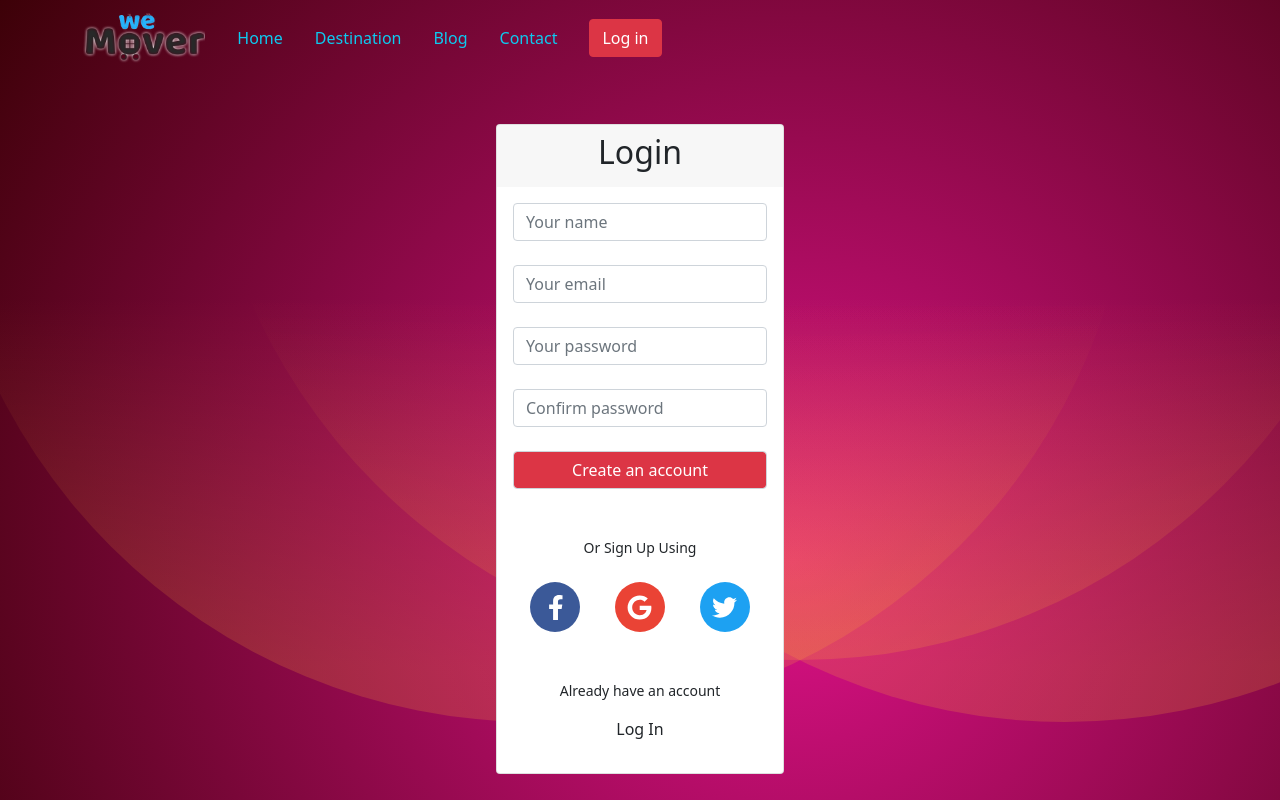
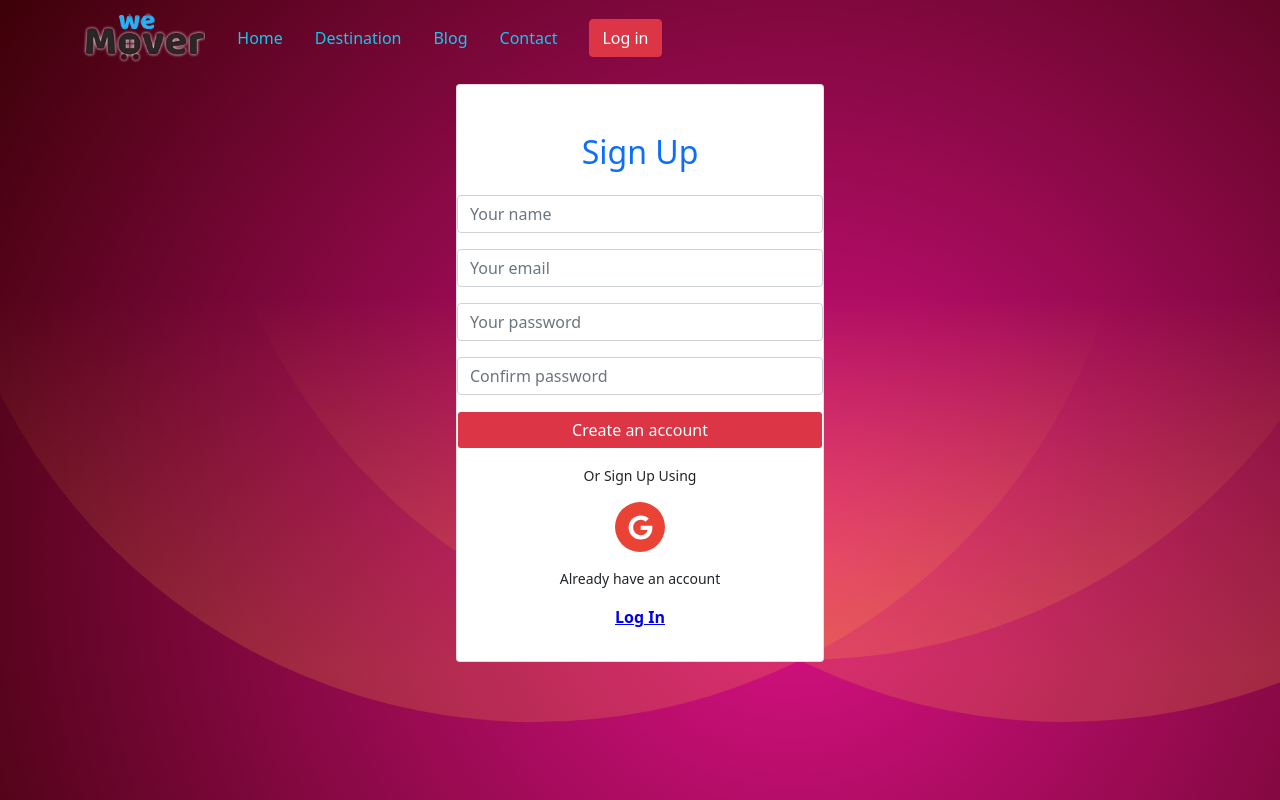
Before and after one commit to Arifuzzaman-Nishan/We-Mover, a React (Create React App) app: page /login in a window 1280 px wide. Both pictures are taken after a click on the element "Sign Up". Built offline with nearby package versions, Linux system fonts and the light colour scheme.

Commit message:
bug fixed

```diff
--- a/src/Component/Login/Login.css
+++ b/src/Component/Login/Login.css
@@ -22,14 +22,36 @@
 .google:hover{
     background-color: rgb(51, 50, 50);
 }
-.twitter:hover{
+
+/* input[type=submit]{
+    font-size: 18px;
+    background-color: #E73040;
+} */
+
+/* input[type=submit]:hover{
     background-color: rgb(51, 50, 50);
+} */
+/* .button{
+    background-color: #E73040;
+} */
+
+
+.link{
+    text-decoration: underline;
+    cursor: pointer;
+    color: #0000EE;
+    font-weight: 600;
 }
-.facebook:hover{
-    background-color: rgb(51, 50, 50);
-  }
-.logged-in{
-    font-size: 16px;
-    line-height: 1.2;
-    color: #1DA1F2;
+.link:active {
+    color: #EE0000;
 }
+.link:visited {
+    color: #551A8B;
+}
+
+body {padding:0px; margin:0px;}
+/* form {
+    padding:0px 1px 2px 7px;
+    margin:2px 0px 2px 0px;
+    border-bottom:#CCC dotted 1px;
+} */
--- a/src/Component/Login/Login.js
+++ b/src/Component/Login/Login.js
@@ -21,7 +21,7 @@ if (!firebase.apps.length) {
 const Login = () => {
     const { register, handleSubmit, watch, errors, reset } = useForm();
     const password = useRef({});
-    // password.current = watch("password", "");
+    password.current = watch("password", "");
 
 
     const [loggedInUser, setLoggedInUser] = useContext(userContext);
@@ -75,6 +75,7 @@ const Login = () => {
                     console.log(errorCode, errorMessage);
                 });
         }
+        // reset();
     }
 
     console.log(loggedInUser);
@@ -110,8 +111,8 @@ const Login = () => {
 
 
 
-    const { name } = useParams();
-    const vehicleInfo = fakeData.find(vehicleName => vehicleName.name === name);
+    // const { name } = useParams();
+    // const vehicleInfo = fakeData.find(vehicleName => vehicleName.name === name);
 
 
     const [newUser, setNewUser] = useState(false);
@@ -121,54 +122,27 @@ const Login = () => {
     }
 
 
-    // const handleFb = () => {
-    //     const fbProvider = new firebase.auth.FacebookAuthProvider();
-
-    //     firebase
-    //         .auth()
-    //         .signInWithPopup(fbProvider)
-    //         .then((result) => {
-    //             var credential = result.credential;
-
-    //             // The signed-in user info.
-    //             var user = result.user;
-    //             console.log(user);
-
-    //         })
-    //         .catch((error) => {
-    //             // Handle Errors here.
-    //             var errorCode = error.code;
-    //             var errorMessage = error.message;
-    //             // The email of the user's account used.
-    //             var email = error.email;
-    //             // The firebase.auth.AuthCredential type that was used.
-    //             var credential = error.credential;
-    //             console.log(errorCode, errorMessage, email, credential);
-
-    //             // ...
-    //         });
-    // }
-
     return (
         <>
             <div className="container d-flex justify-content-center">
-                <div className="card mt-5" style={{ width: "18rem" }}>
-                    <div style={{ border: 'none' }} className='card-header'>
-                        <h2 className='text-center'>Login</h2>
-                    </div>
-                    <div className="card-body">
+                <div className="card pl-5 pr-5 pt-5 pb-3 mt-2" style={{ width: "23rem" }}>
+                    {
+                        newUser ? <h2 className='text-center text-primary'>Sign Up</h2>
+                            :
+                            <h2 className='text-center text-primary'>Login</h2>
+                    }
                     <form onSubmit={handleSubmit(onSubmit)}>
 
                         {/* for name */}
-                            {newUser && <input className='form-control' type="name" name='name' placeholder='Your name' ref={register({ required: true })} />}
+                        {newUser && <input className='mt-3 form-control' type="name" name='name' placeholder='Your name' ref={register({ required: true })} />}
                         {errors.name && <span className='text-danger'>name field is required</span>}
 
                         {/* for email */}
-                            <input className='mt-4 form-control' type="email" name='email' placeholder='Your email' ref={register({ required: true })} />
+                        <input className='mt-3 form-control' type="email" name='email' placeholder='Your email' ref={register({ required: true })} />
                         {errors.email && <span className='text-danger'>Email field is required</span>}
 
                         {/* for password */}
-                            <input className='mt-4 form-control' type="password" name='password' placeholder='Your password' ref={register({
+                        <input className='mt-3 form-control' type="password" name='password' placeholder='Your password' ref={register({
                             required: "You must specify a password",
                             pattern: /[a-zA-Z][0-9]/,
                             minLength: {
@@ -179,7 +153,7 @@ const Login = () => {
                         {errors.password && <span className='text-danger'>{errors.password.message || 'password should contain at least 1 letter and 1 number'}</span>}
 
                         {/* for confirm password */}
-                            {newUser && <input className='mt-4 form-control' type="password" name='confirmPassword' placeholder='Confirm password' ref={register({
+                        {newUser && <input className='mt-3 form-control' type="password" name='confirmPassword' placeholder='Confirm password' ref={register({
                             validate: value =>
                                 value === password.current || "The passwords do not match"
                         })} />}
@@ -189,26 +163,20 @@ const Login = () => {
 
                         {/* for submit button */}
                         {
-                                newUser ? <input className='mt-4 form-control bg-danger logged-in text-white' type="submit" value='Create an account' /> : <input className='mt-4 form-control bg-danger logged-in text-white' type="submit" value='Log In' />
+                            newUser ? <input className='mt-3 btn bg-danger form-control text-white' type="submit" value='Create an account' /> : <input className='mt-4 btn btn-danger form-control text-white' type="submit" value='Log In' />
                         }
                     </form>
                     <div>
                         <small>
-                                <p className='mt-5 text-center'>Or Sign Up Using</p>
+                            <p className='mt-3 text-center'>Or Sign Up Using</p>
                         </small>
 
                         {/* for icons */}
-                            <div className='d-flex justify-content-around mt-4'>
-                                <div className='icon facebook'>
-                                    <FontAwesomeIcon icon={faFacebookF} />
-                                </div>
+                        <div className='d-flex justify-content-around mt-3'>
                             <div onClick={handleGoogleSignIn} className='icon google'>
                                 <FontAwesomeIcon icon={faGoogle} />
                             </div>
 
-                                <div className='icon twitter'>
-                                    <FontAwesomeIcon icon={faTwitter} />
-                                </div>
                         </div>
 
                         {/* for last text */}
@@ -216,19 +184,18 @@ const Login = () => {
                             newUser ?
                                 <div>
                                     <small>
-                                            <p className='mt-5 text-center'>Already have an account</p>
+                                        <p className='mt-3 text-center'>Already have an account</p>
                                     </small>
-                                        <p onClick={handleNewUser} className='text-center'>Log In</p>
+                                    <p onClick={handleNewUser} className='link text-center'>Log In</p>
                                 </div>
                                 :
                                 <div>
                                     <small>
-                                            <p className='mt-5 text-center'>Don't have an account</p>
+                                        <p className='mt-3 text-center'>Don't have an account</p>
                                     </small>
-                                        <p onClick={handleNewUser} className='text-center'>Sign Up</p>
+                                    <p onClick={handleNewUser} className='link text-center'>Sign Up</p>
                                 </div>
                         }
-                        </div>
                     </div>
                 </div>
             </div>
```
Also changed, not shown: 1 other file (tests, documents, lock files or other folders). Lines whose indentation alone changed are shown as unchanged.
